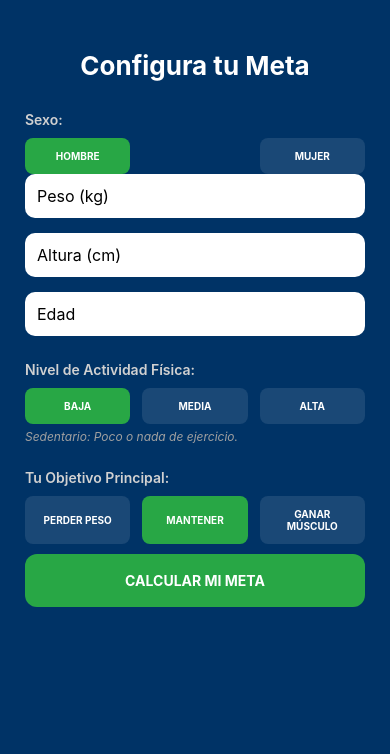
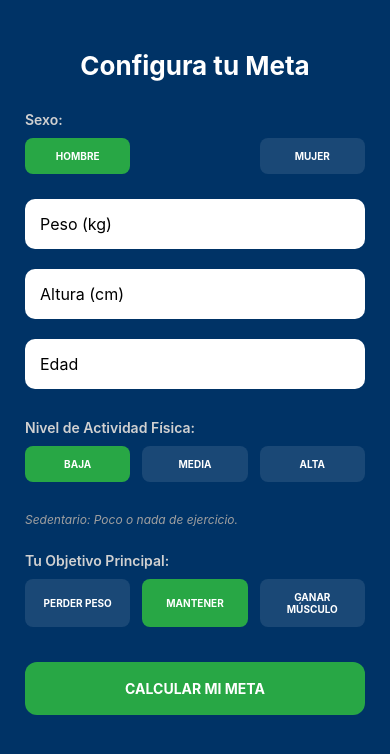
Before and after one commit to Vmas/montalfit-app, a React Native app: screen /Calculator in a window 390 px wide. Shown: the top 754 px of the page. Built offline with nearby package versions, Linux system fonts and the light colour scheme.

Commit message:
separando los botones del genero

```diff
--- a/src/screens/CalculatorScreen.js
+++ b/src/screens/CalculatorScreen.js
@@ -110,9 +110,9 @@ export default function CalculatorScreen({ navigation }) {
 const styles = StyleSheet.create({
   container: { flexGrow: 1, backgroundColor: '#003366', padding: 25, paddingTop: 50 },
   title: { color: '#FFF', fontSize: 26, fontWeight: 'bold', marginBottom: 20, textAlign: 'center' },
-  input: { backgroundColor: '#FFF', borderRadius: 10, padding: 12, marginBottom: 15, fontSize: 16 },
+  input: { backgroundColor: '#FFF', borderRadius: 10, padding: 15, marginBottom: 20, fontSize: 16 },
   label: { color: '#D1D1D1', marginTop: 10, marginBottom: 10, fontWeight: '600' },
-  row: { flexDirection: 'row', justifyContent: 'space-between' },
+  row: { flexDirection: 'row', justifyContent: 'space-between', marginBottom: 25 },
   miniBtn: { backgroundColor: 'rgba(255,255,255,0.1)', padding: 12, borderRadius: 8, width: '31%', alignItems: 'center', justifyContent: 'center' },
   active: { backgroundColor: '#28A745' },
   activeDeficit: { backgroundColor: '#FFC107' },
```
